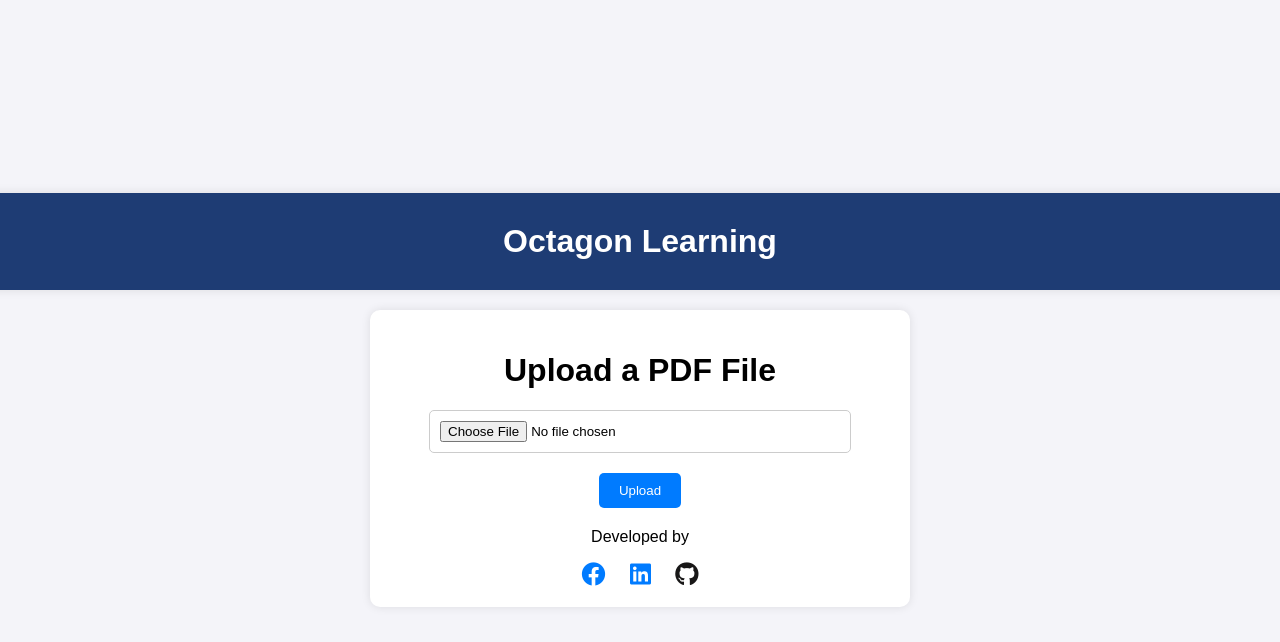
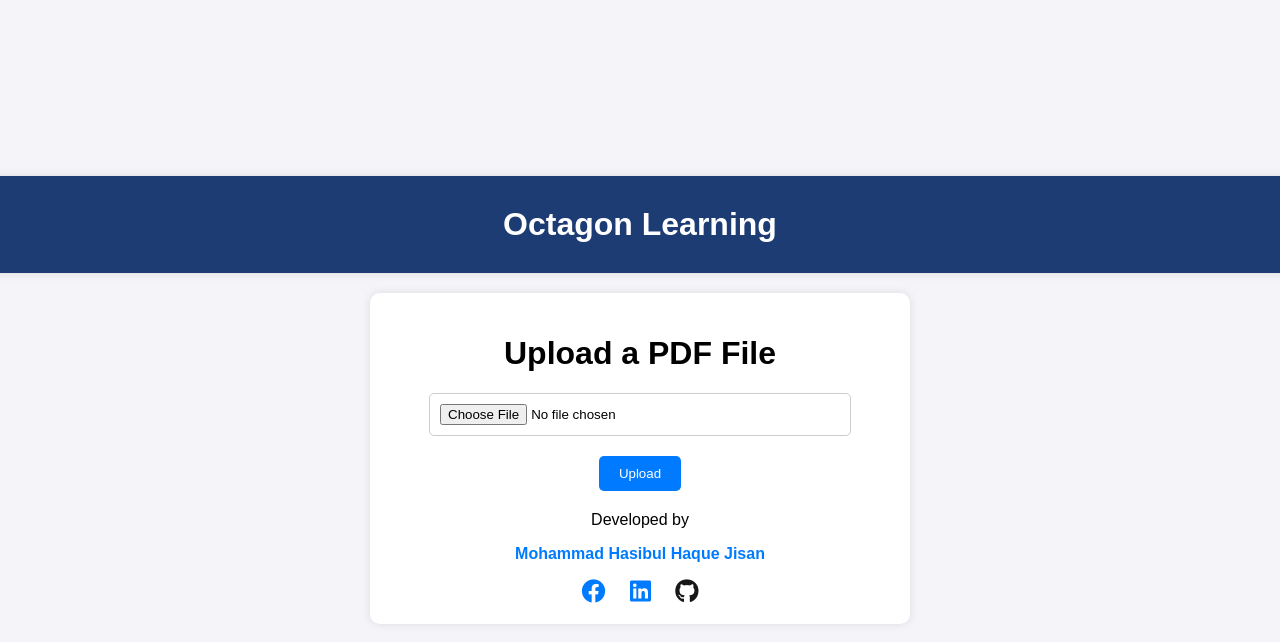
Before and after one commit to MHHJisan/questionSplitter_website, a Flask app: page / in a window 1280 px wide. Shown: the top 642 px of the page. Run offline with Flask 3, Linux system fonts and the light colour scheme.

Commit message:
adding developer's name

```diff
--- a/templates/index.html
+++ b/templates/index.html
@@ -120,6 +120,8 @@
         {% endif %}
         <div class="developed-by">
             <p>Developed by</p>
+            <p> <b><a href="https://jisansportfolio.netlify.app/" target="_blank">Mohammad Hasibul Haque Jisan</a></b></p>
+
             <a href="https://www.facebook.com/hasibulhaquejisan/" target="_blank"><i class="fab fa-facebook"></i></a>
             <a href="https://www.linkedin.com/in/mhhaquejisan/" target="_blank"><i class="fab fa-linkedin"></i></a>
             <a href="https://github.com/MHHJisan/" target="_blank"><i class="fab fa-github github-icon"></i></a>
```
